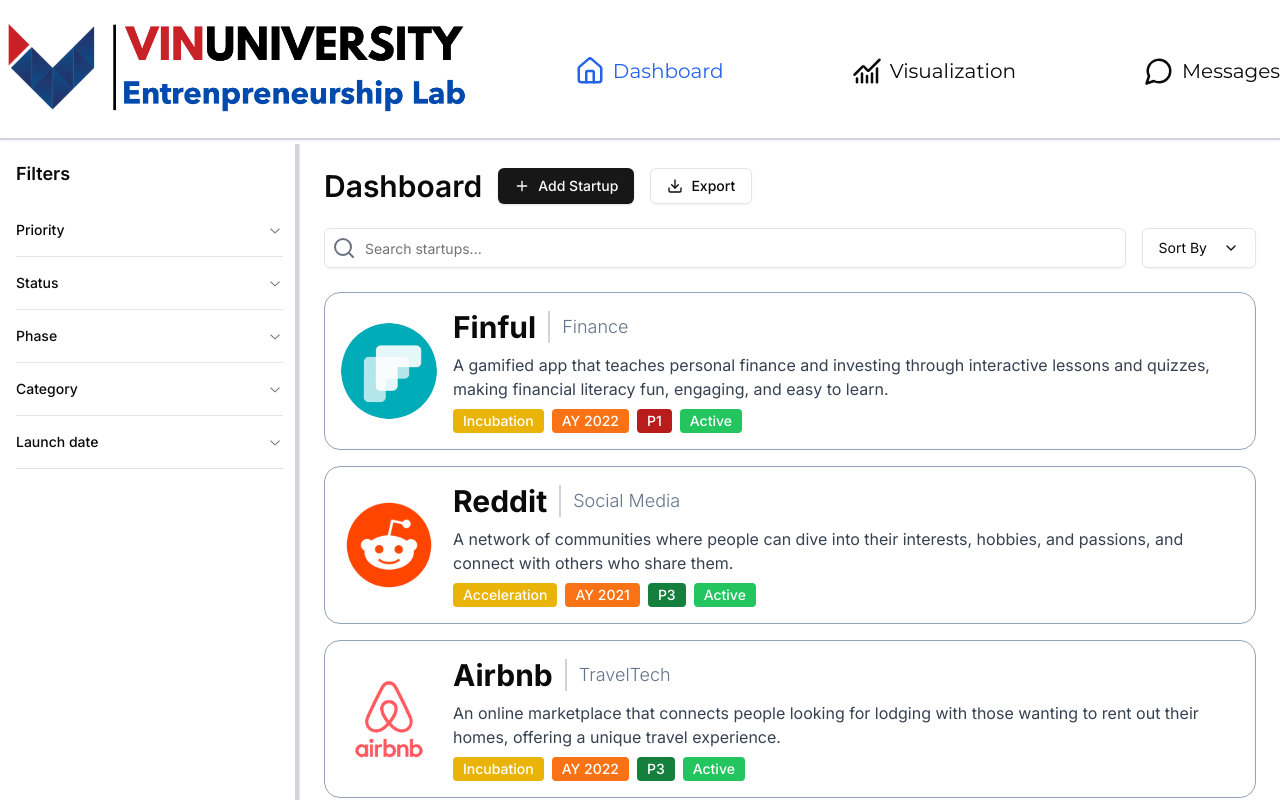
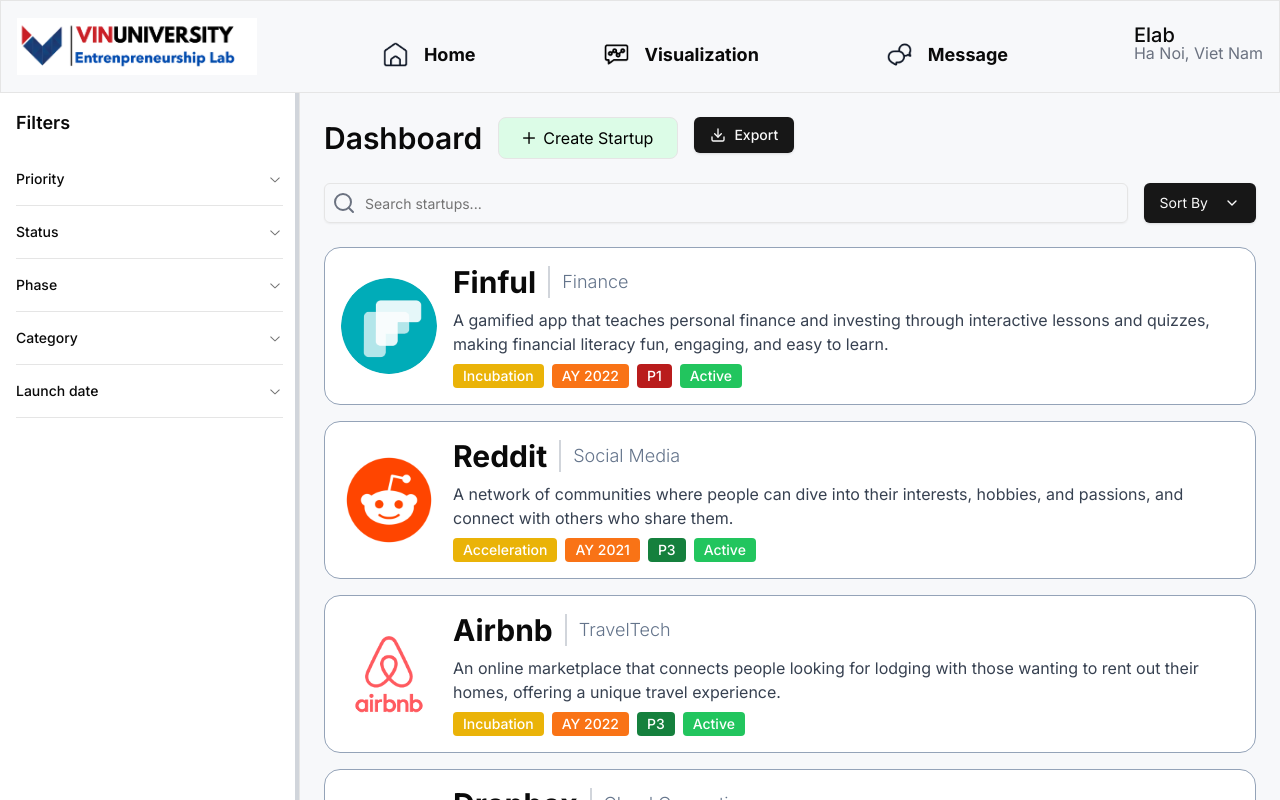
Before and after one commit to Autopilot7/Startup-visualization, a Next.js app: page / in a window 1280 px wide. Shown: the top 800 px of the page. Built offline with nearby package versions, Linux system fonts and the light colour scheme; a web font is replaced by a local one.

Commit message:
update add startup page

```diff
--- a/src/app/(foradmin)/layout.tsx
+++ b/src/app/(foradmin)/layout.tsx
@@ -1,4 +1,4 @@
-import NavBar from "@/components/NavBar";
+import NavBar from "@/components/Navbar";
 
 export default function DashboardLayout({
   children,
--- a/src/app/layout.tsx
+++ b/src/app/layout.tsx
@@ -1,7 +1,9 @@
 import type { Metadata } from "next";
-import { inter } from "@/components/ui/fonts";
+import { Inter } from "next/font/google";
 import "./globals.css";
-import NavBar from "@/components/NavBar";
+import NavBar from "../components/Navbar"; // Adjust the path as necessary
+
+const inter = Inter({ subsets: ["latin"] });
 
 export const metadata: Metadata = {
   title: "VinUniversity Startup Visualization",
@@ -15,10 +17,18 @@
 }>) {
   return (
     <html lang="en">
+      <head>
+        <link rel="icon" href="/favicon.ico" />
+      </head>
       <body className={inter.className}>
-        <NavBar/>
-        {children}
+        <div className="h-screen flex">
+        <div className="w-[100%] md:w-[100%] lg:w-[100%] xl:w-[100%] bg-[#F7F8FA] overflow-scroll">
+          <NavBar />
+          {children}
+        </div>
+      </div>
       </body>
     </html>
+
   );
 }
--- a/src/app/page.tsx
+++ b/src/app/page.tsx
@@ -13,6 +13,7 @@
 import { ChevronDown, Search, Plus, Download } from "lucide-react"
 import StartupTable, { dummyStartupTableProps } from "@/components/dashboard/StartupTable"
 import Title from "@/components/Title"
+import FormModal from "@/components/FormModal"
 
 export default function Dashboard() {
   return (
@@ -23,10 +24,8 @@
         <div className="flex flex-col sm:flex-row items-center gap-4 mb-6">
         <Title>Dashboard</Title>
           <div className="flex gap-4">
+            <FormModal table="startup" type="create"/>
             <Button>
-              <Plus/> Add Startup
-            </Button>
-            <Button variant="outline">
               <Download/> Export
             </Button>
           </div>
@@ -42,7 +41,7 @@
           </div>
           <DropdownMenu>
             <DropdownMenuTrigger asChild>
-              <Button variant="outline" className="font-normal w-full h-10 sm:w-auto">
+              <Button className="font-normal w-full h-10 sm:w-auto">
                 Sort By <ChevronDown className="ml-2 h-4 w-4" />
               </Button>
             </DropdownMenuTrigger>
--- a/src/app/visualization/page.tsx
+++ b/src/app/visualization/page.tsx
@@ -125,6 +125,7 @@
           </CardContent>
         </Card>
       </div>
+
     </div>
   );
 }
--- a/src/components/FormModal.tsx
+++ b/src/components/FormModal.tsx
@@ -1,7 +1,19 @@
-"use client"
-import Image from "next/image"
-import { useState } from "react";
-import StartupForm from "./forms/StartupForm";
+"use client";
+
+import dynamic from "next/dynamic";
+import Image from "next/image";
+import { JSX, useState } from "react";
+
+const StartupForm = dynamic(() => import("./forms/StartupForm"), {
+  loading: () => <h1>Loading...</h1>,
+});
+
+
+const forms: {
+  [key: string]: (type: "create" | "update", data?: any) => JSX.Element;
+} = {
+  startup: (type, data) => <StartupForm type={type} data={data} />,
+};
 
 const FormModal = ({table,type,data,id}:{
     table: |"startup";
@@ -30,8 +42,8 @@
             </button>
           </form>
         ) : type === "create" || type === "update" ? (
-          //form[table](type, data)
-          <StartupForm type="create"/>
+          forms[table](type, data)
+
         ) : (
           "Form not found!"
         );
@@ -40,14 +52,16 @@
 return (
         <>
           <button
-            className={`${size} flex items-center justify-center rounded-full ${bgColor}`}
+            className="flex items-center justify-center border rounded-lg px-6 py-2 text-black bg-green-100"
             onClick={() => setOpen(true)}
           >
-            <Image src={`/${type}.png`} alt="" width={16} height={16} />
+            <Image src={`/${type}.png`} alt="Create Icon" width={12} height={12} className="mr-2" />
+            <span>{type.charAt(0).toUpperCase() + type.slice(1)} Startup</span>
           </button>
+
           {open && (
             <div className="w-screen h-screen absolute left-0 top-0 bg-black bg-opacity-60 z-50 flex items-center justify-center">
-              <div className="bg-white p-4 rounded-md relative w-[90%] md:w-[90%] lg:w-[80%] xl:w-[70%] 2xl:w-[60%]">
+              <div className="bg-white p-4 rounded-md relative w-[90%] md:w-[90%] lg:w-[80%] xl:w-[80%] 2xl:w-[80%]">
                 <Form />
                 <div
                   className="absolute top-4 right-4 cursor-pointer"
--- a/src/components/Navbar.tsx
+++ b/src/components/Navbar.tsx
@@ -1,77 +1,66 @@
-"use client";
 import Link from "next/link";
 import Image from "next/image";
-import { House, ChartNoAxesCombined, MessageCircle } from 'lucide-react';
-import { Montserrat } from "next/font/google";
-import { usePathname } from "next/navigation";
-import clsx from "clsx";
-
-const montserrat = Montserrat({ subsets: ["latin"], weight: ["400", "700"] });
 
 const menuItems = [
   {
     title: "MENU",
     items: [
       {
-        icon: <House size={30} />, // Set the desired size here
-        label: "Dashboard",
+        icon: "/homepage.png",
+        label: "Home",
         href: "/",
         visible: ["admin", "visitor"],
       },
       {
-        icon: <ChartNoAxesCombined size={30} />,
+        icon: "/visualization.png",
         label: "Visualization",
         href: "/visualization",
         visible: ["admin", "visitor"],
       },
       {
-        icon: <MessageCircle size={30} />,
-        label: "Messages",
+        icon: "/message.png",
+        label: "Message",
         href: "/messages",
         visible: ["admin", "visitor"],
       }
+
     ],
   },
 ];
 
-export default function NavBar() {
-    const pathname = usePathname();
+const Navbar = () => {
     return (
-      <div className="flex flex-col my-1 shadow-sm">
-        <div className='flex items-center justify-items-start max-md:justify-center gap-20 h-full'>
-            <Link href="/" className="flex items-center justify-center align-middle p-2 gap-4 ">
-                <Image
-                  src="/vinuni.png"
-                  alt="Vinuni Logo"
-                  width={200}
-                  height={200}
-                  className="max-md:hidden w-auto h-auto"
-                />
+        <div className='flex items-center justify-between p-4 bg-white-800 border'>
+            <Link href="/" className="flex items-center justify-center lg:justify-start gap-4 ">
+          <Image src="/elablogo.png" alt="Elab Logo" width={240} height={240} />
             </Link>
 
-            <div className="text-xl flex gap-8 items-center">
+            <div className="mt-4 text-[18px] flex gap-8 items-center">
           {menuItems.map((i) => (
               <div className="flex items-center gap-32" key={i.title}>
             {i.items.map((item) => (
                 <Link
               href={item.href}
               key={item.label}
-                                className={clsx(
-                                  "flex grow items-center gap-2 py-2  hover:text-blue-600",
-                                  {
-                                    "text-blue-600": pathname === item.href,
-                                  }
-                                )}
+              className="flex items-center gap-4 py-2"
                 >
-                                {item.icon}
-                                <span className={`${montserrat.className} hidden md:block font-medium`}>{item.label}</span>
+              <Image src={item.icon} alt="" width={25} height={25} />
+              <span className="hidden lg:block font-bold ">{item.label}</span>
                 </Link>
             ))}
               </div>
           ))}
             </div>
+
+            {/* Icon and User */}
+            <div className='flex items-center gap-6 justify-end'>
+          <div className='flex flex-col'>
+              <span className='text-[20px] leading-3 font-medium'>Elab</span>
+              <span className="text-[16px] text-gray-500 text-right">Ha Noi, Viet Nam</span>
           </div>
-        <hr className="w-full border-t-2 border-gray-300" />
+            </div>
         </div>
     )
 }
+
+export default Navbar;
--- a/src/components/forms/StartupForm.tsx
+++ b/src/components/forms/StartupForm.tsx
@@ -15,7 +15,7 @@
     phone: z.string(),
     email: z.string().email({ message: "Invalid email address!" }),
     description: z.string(),
-    priority: z.enum(["P1", "P2","P3"], { message: "Priority is required" }),
+    priority: z.enum(["P0", "P1","P2"], { message: "Priority is required" }),
     pitchdeck: z.instanceof(File, { message: "Pitchdeck is required" }),
     logo: z.instanceof(File, { message: "Logo is required" }),
   });
@@ -52,7 +52,7 @@
           register={register}
           error={errors?.founderName}
         />
-        <div className="flex justify-between flex-wrap gap-4">
+        <div className="flex justify-between flex-wrap gap-2">
             <div className="flex flex-col gap-2 w-full md:w-1/4">
             <label className="text-xs text-gray-500">Phase</label>
             <select
```
Also changed, not shown: public/elablogo.png (added), src/components/chart/NumberStartup.tsx (added), 1 other file (tests, documents, lock files or other folders). Lines whose indentation alone changed are shown as unchanged.
